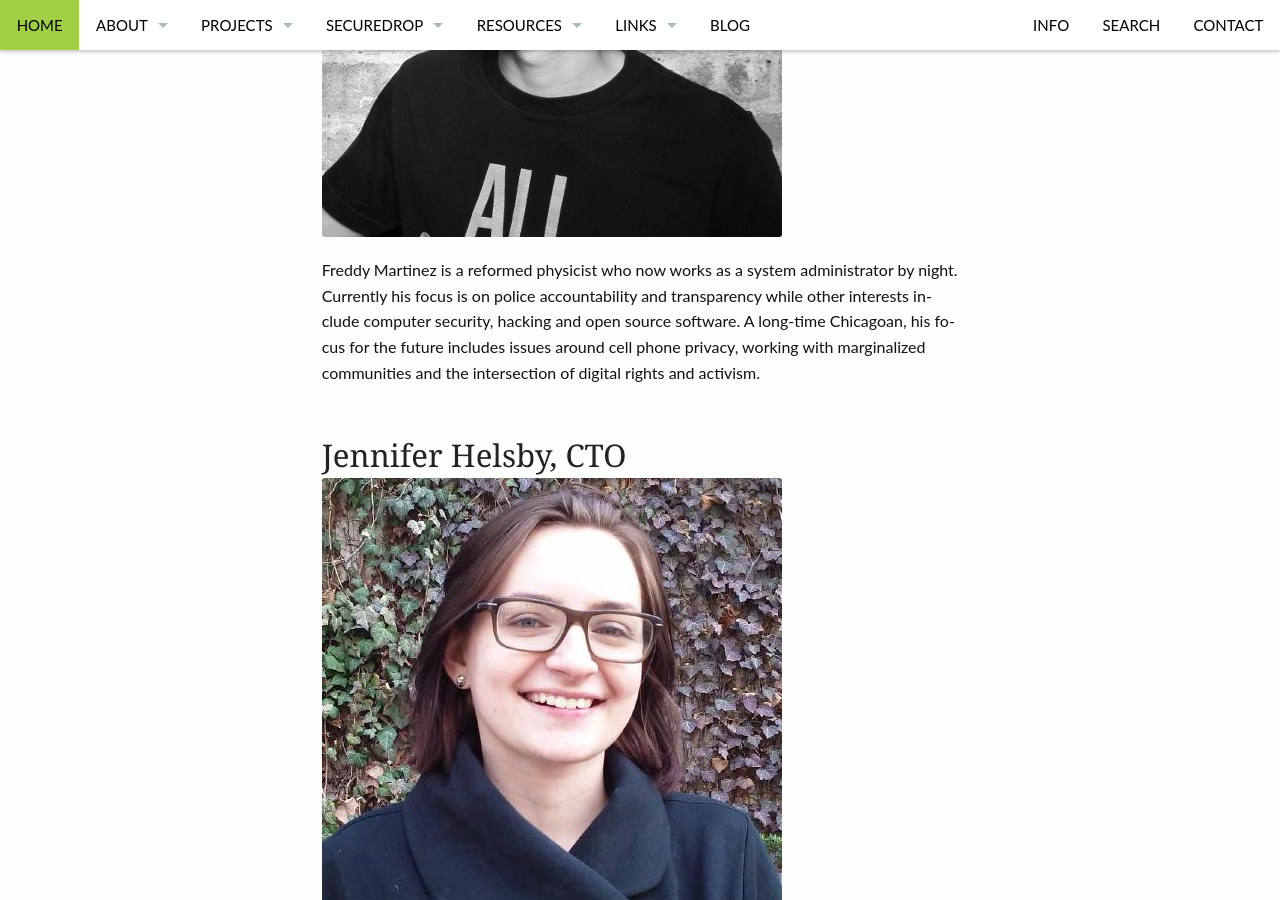
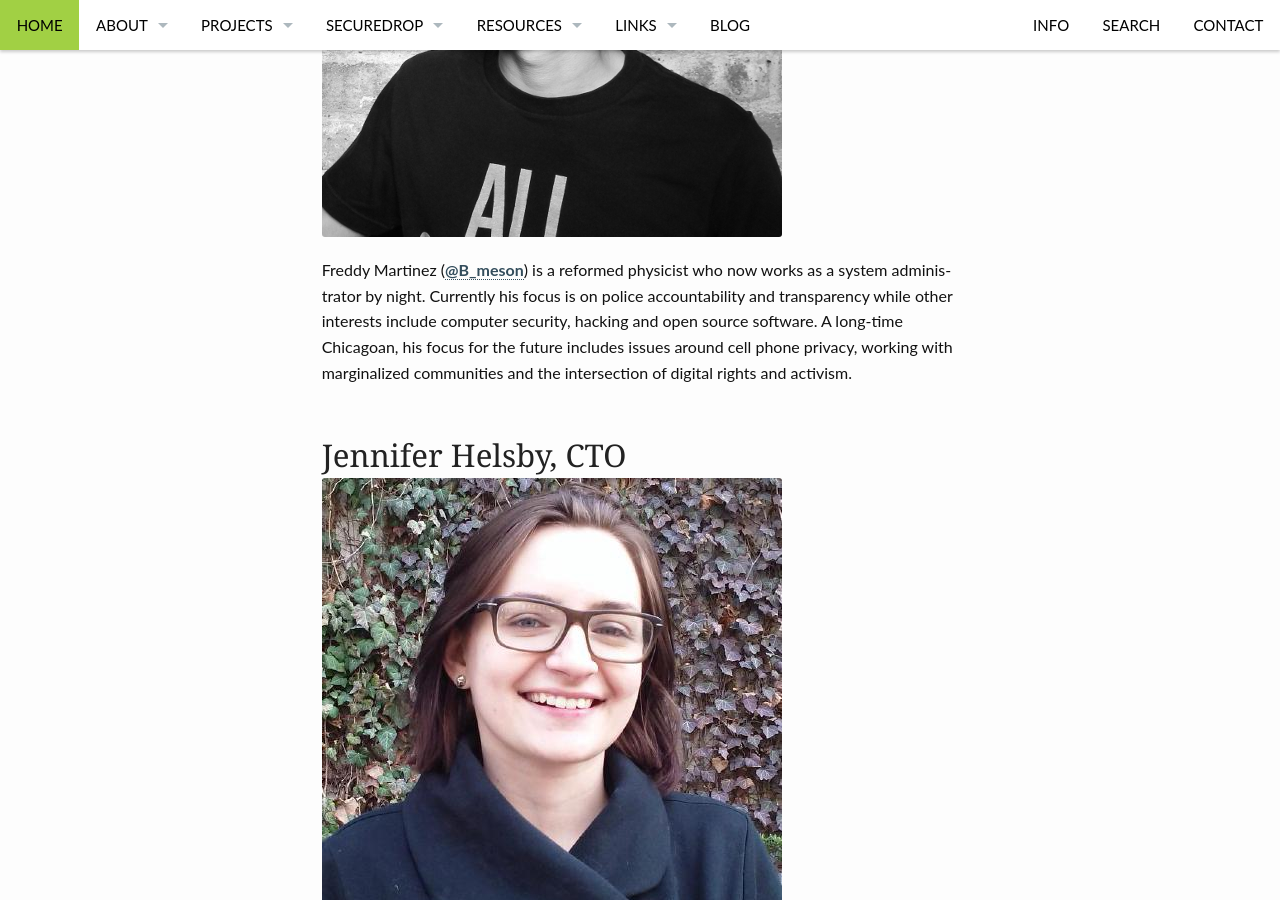
Before and after one commit to saltthefries/lucyparsonslabs.com, a Jekyll site: the page built from board/index.md, in a window 1280 px wide and 900 px high, scrolled down 482 px. Built offline with Jekyll 4.4.1, drawn with Linux system fonts in a browser that asks for light colours.

Commit message:
update information about board members

```diff
--- a/board/index.md
+++ b/board/index.md
@@ -8,7 +8,7 @@ permalink: "/board/"
 ## Freddy Martinez, Director
 ![Freddy](/images/Martinez.jpg)
 
-Freddy Martinez is a reformed physicist who now works as a system administrator by night. Currently his focus is on police accountability and transparency while other interests include computer security, hacking and open source software. A long-time Chicagoan, his focus for the future includes issues around cell phone privacy, working with marginalized communities and the intersection of digital rights and activism.
+Freddy Martinez ([@B_meson](https://twitter.com/B_meson)) is a reformed physicist who now works as a system administrator by night. Currently his focus is on police accountability and transparency while other interests include computer security, hacking and open source software. A long-time Chicagoan, his focus for the future includes issues around cell phone privacy, working with marginalized communities and the intersection of digital rights and activism.
 
 ## Jennifer Helsby, CTO
 ![Jennifer](/images/Helsby.jpg)
```
Also changed, not shown: other parts of board/index.md (+0 -1 lines).
